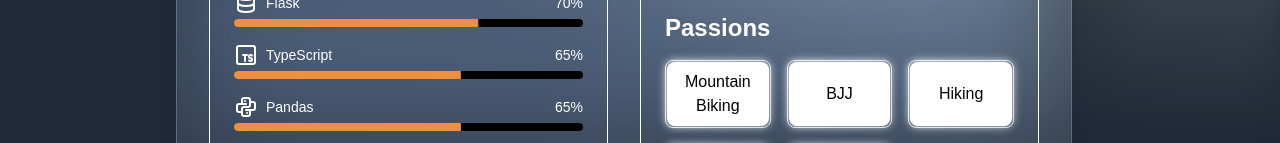
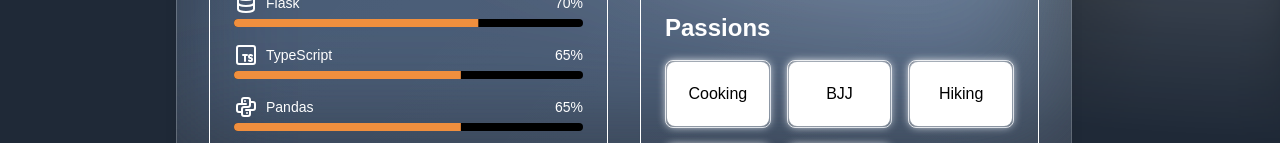
Before and after one commit to jhamer8/personal-website, a Next.js app: page /skills in a window 1280 px wide. Shown: the part 657-800 px from the top of the page. Built offline with nearby package versions, Linux system fonts and the light colour scheme; a web font is replaced by a local one.

Commit message:
Mobile Fix

```diff
--- a/app/skills/page.tsx
+++ b/app/skills/page.tsx
@@ -77,7 +77,7 @@ const PassionsSection = () => (
   <>
     <h4 className="text-white text-2xl font-semibold mb-4">Passions</h4>
     <div className="grid grid-cols-3 gap-4 auto-rows-fr">
-      {['Mountain Biking', 'BJJ', 'Hiking', 'Basketball', 'Cooking'].map((passion, index) => (
+      {['Cooking', 'BJJ', 'Hiking', 'Basketball', 'Mountain Biking'].map((passion, index) => (
         <PassionCard key={index} passion={passion} className={index >= 3 ? 'col-span-3 sm:col-span-1' : ''} />
       ))}
     </div>
--- a/package.json
+++ b/package.json
@@ -27,6 +27,7 @@
     "lucide-react": "^0.379.0",
     "mapbox-gl": "^3.4.0",
     "next": "14.2.3",
+    "nodemailer": "^6.9.15",
     "react": "^18",
     "react-dom": "^18",
     "react-map-gl": "^7.1.7",
```
Also changed, not shown: 1 other file (tests, documents, lock files or other folders).
